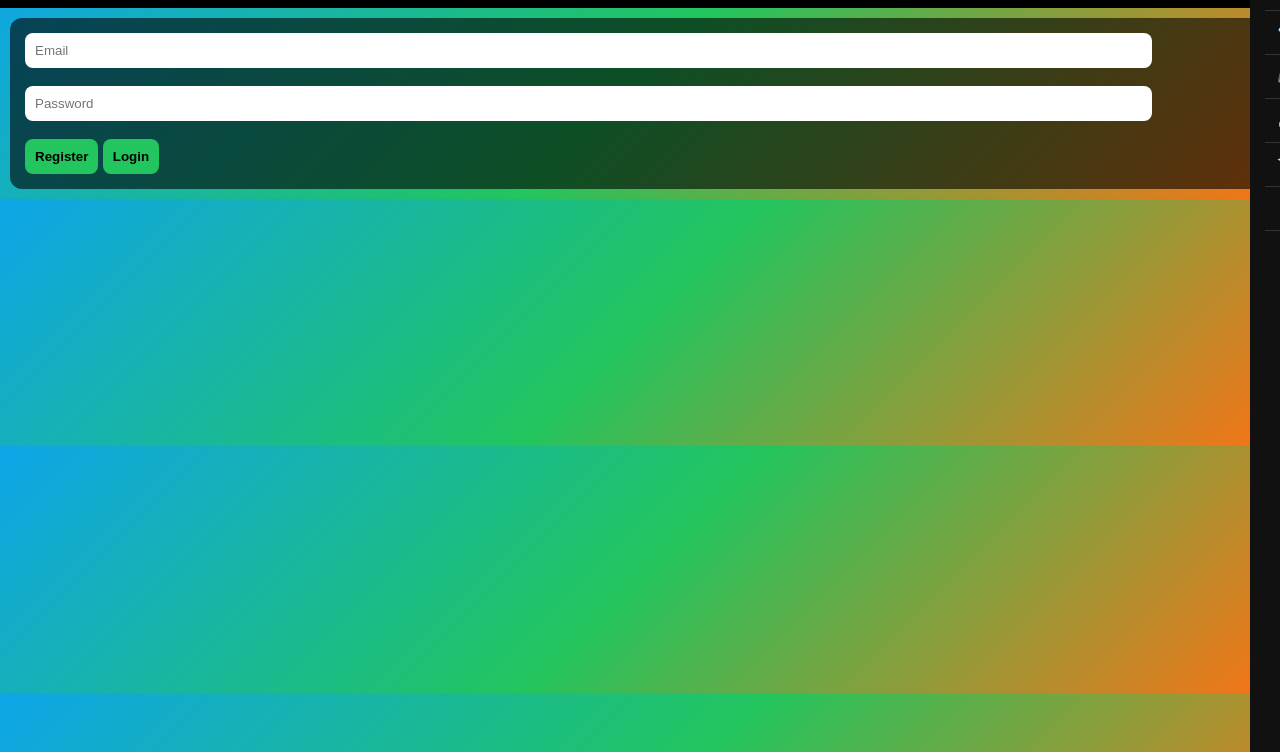
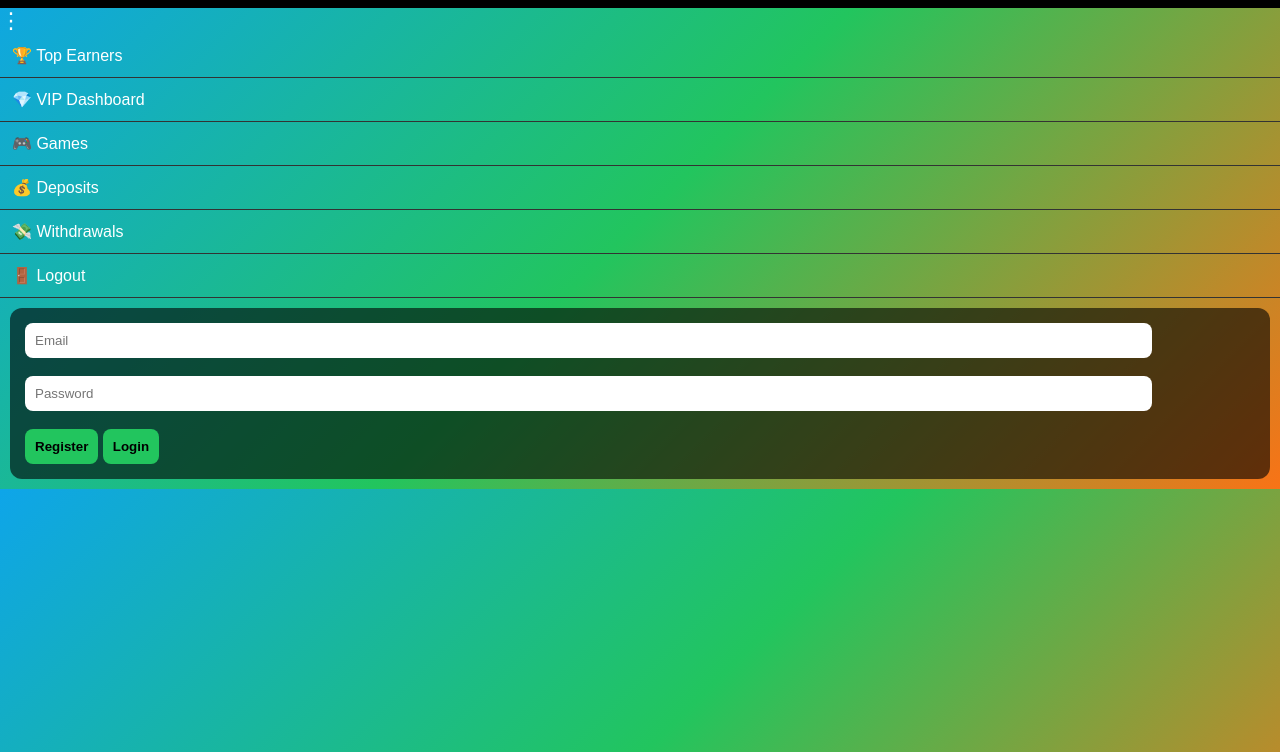
Before and after one commit to KUWRITERSHUB/KU-WRITERS-HUB, a website: page index.html in a window 1280 px wide. Shown: the part 48-800 px from the top of the page. Drawn offline with Linux system fonts and the light colour scheme.

Commit message:
Update index.html
<div class="menu-btn" onclick="openPanel()">⋮</div>

```diff
--- a/index.html
+++ b/index.html
@@ -93,7 +93,7 @@ input{
 </div>
 
 <!-- MENU -->
-<div id="menu">
+<div class="menu-btn" onclick="openPanel()">⋮</div>
   <div class="menu-item" onclick="showLeaderboard()">🏆 Top Earners</div>
   <div class="menu-item" onclick="openVIP()">💎 VIP Dashboard</div>
   <div class="menu-item" onclick="openGames()">🎮 Games</div>
```
